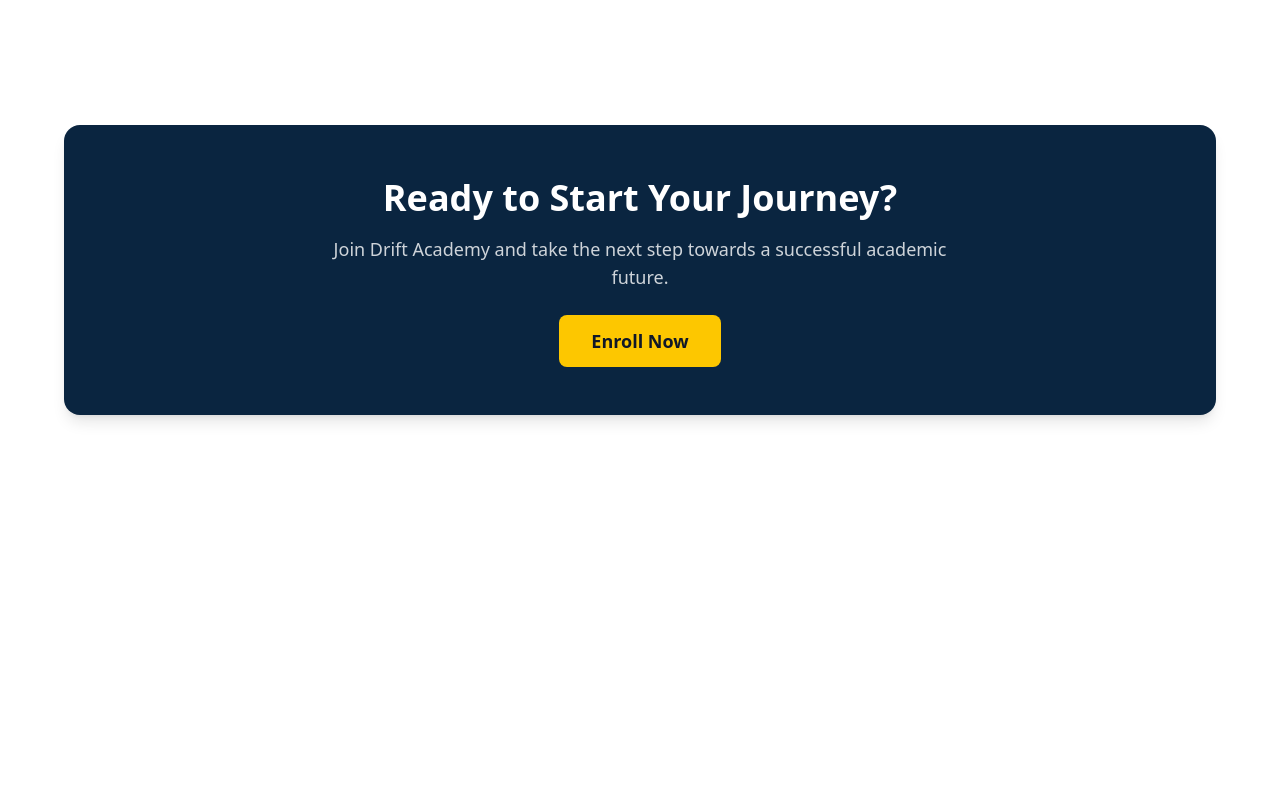
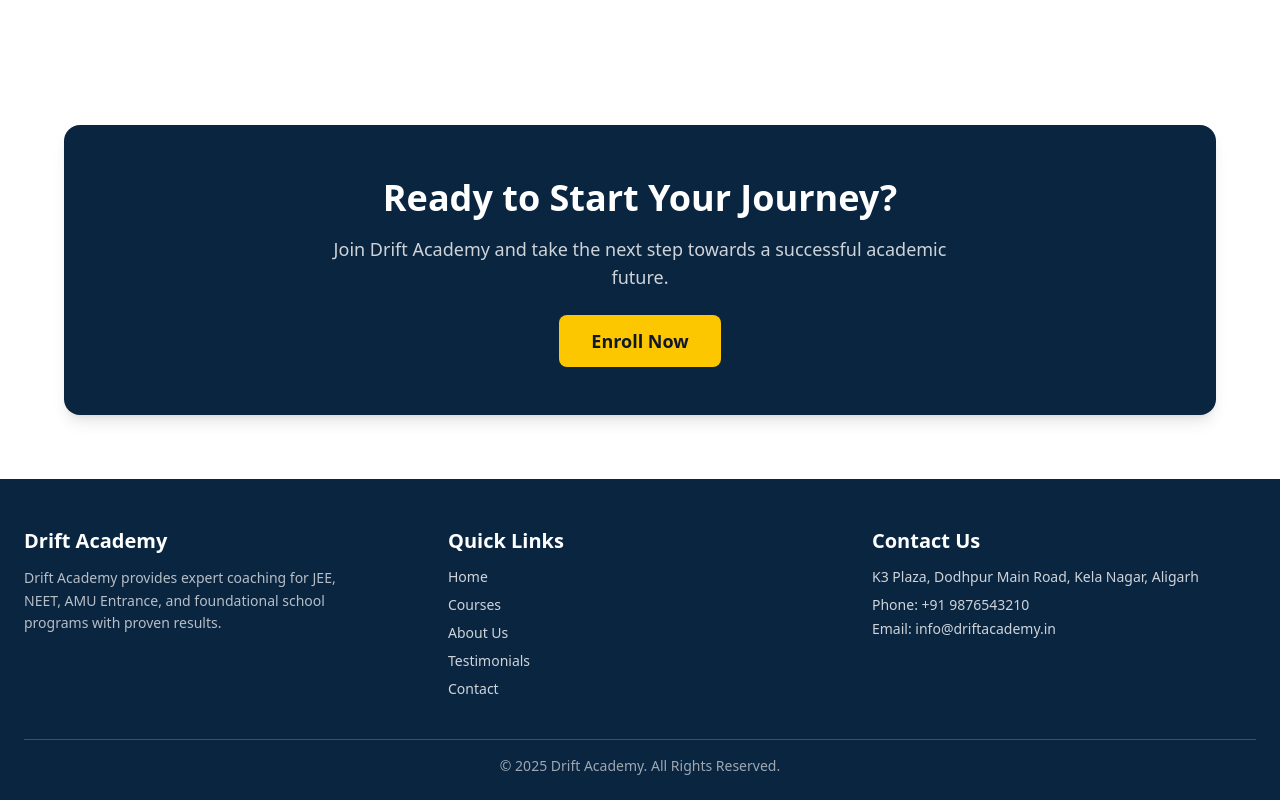
Before and after one commit to atif-afsar/Drift-Academy, a React (Vite) app: page / in a window 1280 px wide. Shown: the part 2270-3070 px from the top of the page. Before the commit the page ends 2749 px from the top, so only its background shows below. Built offline with nearby package versions, Linux system fonts and the light colour scheme.

Commit message:
Adding Footer

```diff
--- a/src/App.jsx
+++ b/src/App.jsx
@@ -5,6 +5,7 @@
 import AdvantageSection from './Components/AdvantageSection'
 import TestimonialsSection from './Components/TestimonialsSection'
 import CTASection from './Components/CTASection'
+import Footer from './Components/Footer'
 
 const App = () => {
   return (
@@ -15,6 +16,7 @@
     <AdvantageSection />
     <TestimonialsSection />
     <CTASection />
+    <Footer />
     </div>
   )
 }
--- /dev/null
+++ b/src/Components/Footer.jsx
@@ -0,0 +1,45 @@
+import React from "react";
+
+export default function Footer() {
+  return (
+    <footer className="w-full bg-[#0A2540] text-white pt-12 pb-6 px-6">
+      <div className="max-w-7xl mx-auto grid grid-cols-1 md:grid-cols-3 gap-10">
+
+        {/* About Section */}
+        <div>
+          <h3 className="text-xl font-semibold mb-3">Drift Academy</h3>
+          <p className="text-white/70 text-sm leading-relaxed max-w-xs">
+            Drift Academy provides expert coaching for JEE, NEET, AMU Entrance,
+            and foundational school programs with proven results.
+          </p>
+        </div>
+
+        {/* Quick Links */}
+        <div>
+          <h3 className="text-xl font-semibold mb-3">Quick Links</h3>
+          <ul className="space-y-2 text-white/80 text-sm">
+            <li><a href="/" className="hover:text-yellow-400 transition">Home</a></li>
+            <li><a href="/courses" className="hover:text-yellow-400 transition">Courses</a></li>
+            <li><a href="/about" className="hover:text-yellow-400 transition">About Us</a></li>
+            <li><a href="/testimonials" className="hover:text-yellow-400 transition">Testimonials</a></li>
+            <li><a href="/contact" className="hover:text-yellow-400 transition">Contact</a></li>
+          </ul>
+        </div>
+
+        {/* Contact Info */}
+        <div>
+          <h3 className="text-xl font-semibold mb-3">Contact Us</h3>
+          <p className="text-white/80 text-sm">K3 Plaza, Dodhpur Main Road, Kela Nagar, Aligarh</p>
+          <p className="text-white/80 text-sm mt-2">Phone: +91 9876543210</p>
+          <p className="text-white/80 text-sm mt-1">Email: info@driftacademy.in</p>
+        </div>
+
+      </div>
+
+      {/* Bottom Bar */}
+      <div className="text-center text-white/60 text-sm mt-10 border-t border-white/20 pt-4">
+        © {new Date().getFullYear()} Drift Academy. All Rights Reserved.
+      </div>
+    </footer>
+  );
+}
```
